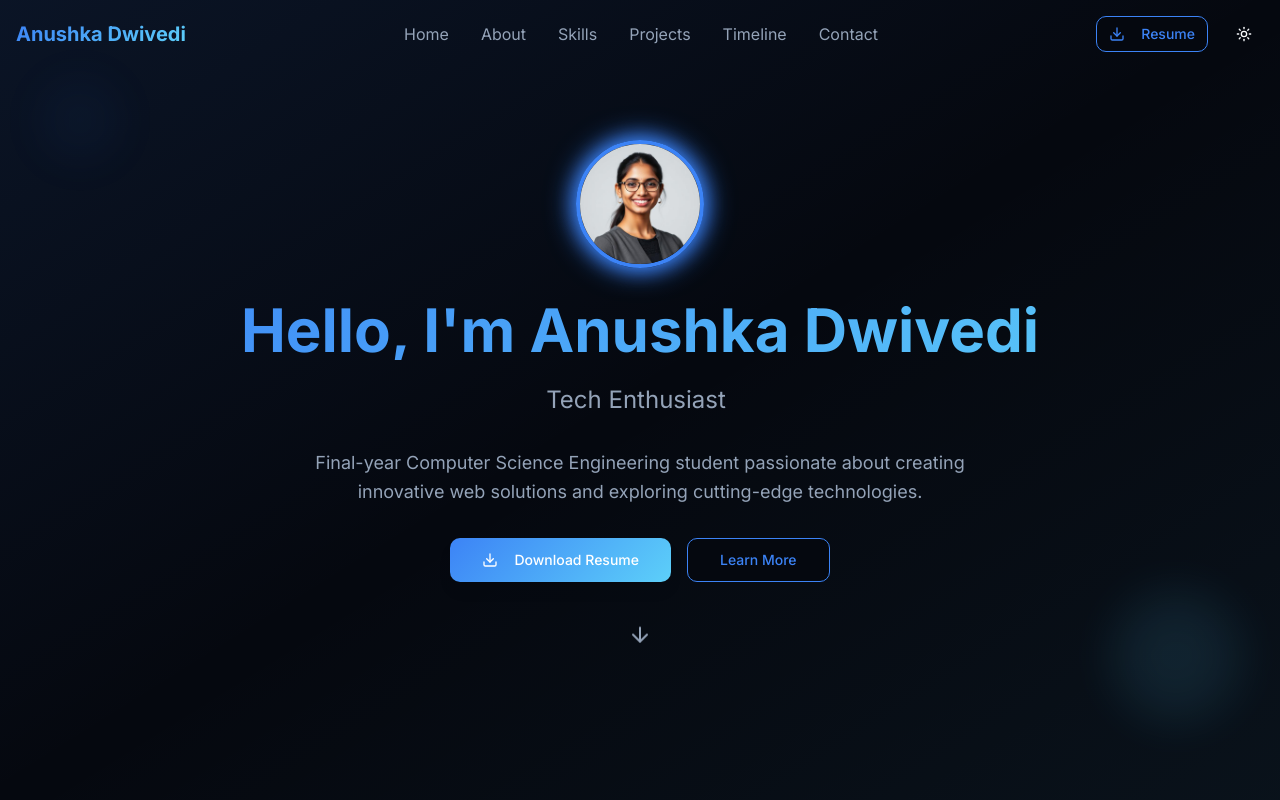
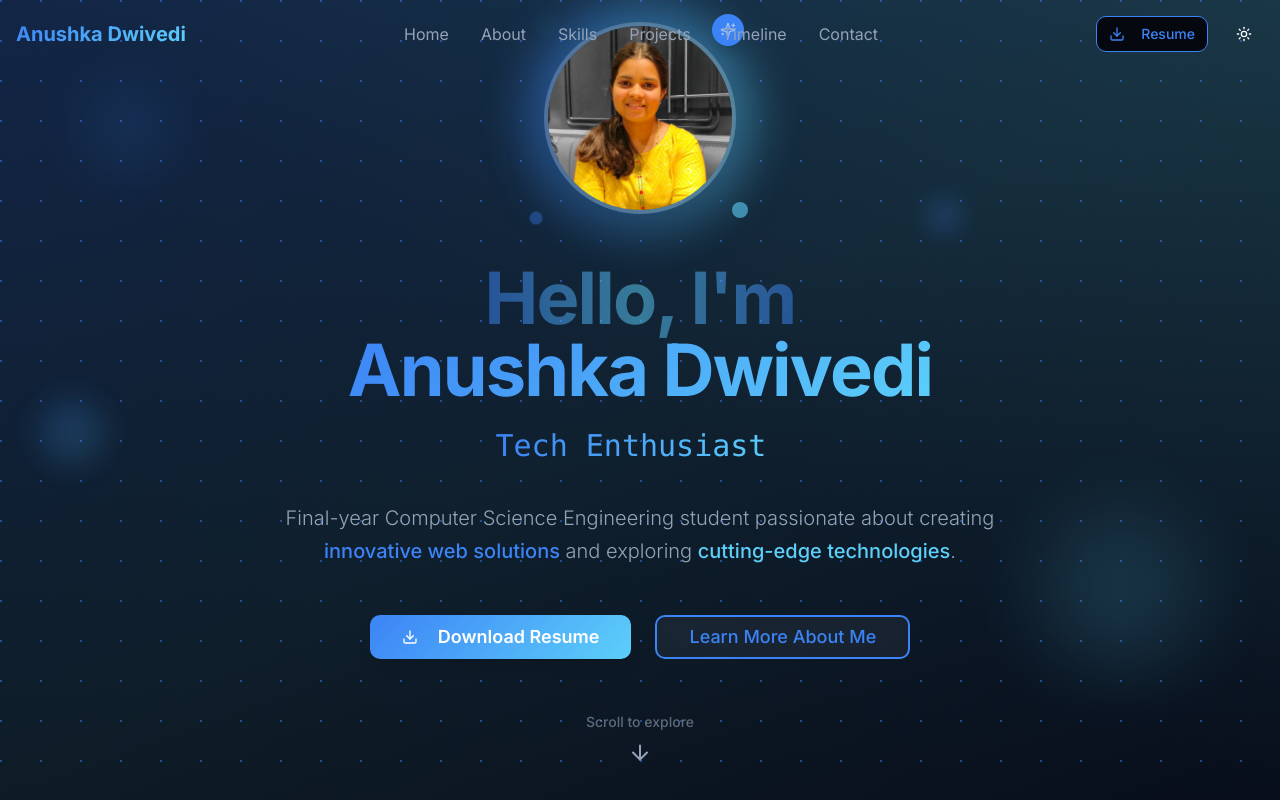
Before and after one commit to anushka-dwivedi/anushkaportfolio, a React (Vite) app: page / in a window 1280 px wide. Shown: the top 800 px of the page. Built offline with nearby package versions, Linux system fonts and the light colour scheme.

Commit message:
Refactor: Enhance hero section UI
Adjust hero section for a modern UI and center the profile photo.

```diff
--- a/src/components/hero-section.tsx
+++ b/src/components/hero-section.tsx
@@ -1,7 +1,6 @@
 import { useState, useEffect } from "react";
 import { Button } from "@/components/ui/button";
-import { Download, ArrowDown } from "lucide-react";
-import profilePhoto from "@/assets/profile-photo.jpg";
+import { Download, ArrowDown, Sparkles } from "lucide-react";
 
 const HeroSection = () => {
   const [displayText, setDisplayText] = useState("");
@@ -57,47 +56,77 @@ const HeroSection = () => {
 
   return (
     <section id="home" className="min-h-screen flex items-center justify-center relative overflow-hidden">
-      {/* Background gradient */}
-      <div className="absolute inset-0 bg-gradient-to-br from-portfolio-accent/10 via-transparent to-portfolio-accent-light/5"></div>
+      {/* Enhanced background with multiple gradients */}
+      <div className="absolute inset-0 bg-gradient-to-br from-portfolio-accent/20 via-portfolio-accent-light/10 to-transparent"></div>
+      <div className="absolute inset-0 bg-gradient-to-tr from-transparent via-portfolio-accent/5 to-portfolio-accent-light/15"></div>
+
+      {/* Animated grid background */}
+      <div className="absolute inset-0 opacity-20 bg-[radial-gradient(circle_at_1px_1px,_hsl(var(--portfolio-accent))_1px,_transparent_0)] [background-size:40px_40px] animate-pulse"></div>
 
       <div className="container mx-auto px-4 text-center relative z-10">
         <div className="animate-fade-up">
-          {/* Profile Image */}
-          <div className="mb-8 flex justify-center">
-            <div className="relative">
-              <img
-                src={profilePhoto}
-                alt="Anushka Dwivedi"
-                className="w-32 h-32 rounded-full object-cover border-4 border-portfolio-accent shadow-2xl animate-pulse-glow"
-              />
-              <div className="absolute inset-0 rounded-full bg-portfolio-accent/20 animate-ping"></div>
+          {/* Enhanced Profile Image Section */}
+          <div className="mb-12 flex justify-center">
+            <div className="relative group">
+              {/* Outer glow ring */}
+              <div className="absolute -inset-4 bg-gradient-to-r from-portfolio-accent to-portfolio-accent-light rounded-full blur-xl opacity-60 group-hover:opacity-80 animate-pulse"></div>
+
+              {/* Main image container */}
+              <div className="relative">
+                <img
+                  src="/lovable-uploads/1c90c6c9-9fa9-44b5-9432-f055696d20f1.png"
+                  alt="Anushka Dwivedi - Software Engineering Student"
+                  className="w-40 h-40 md:w-48 md:h-48 rounded-full object-cover border-4 border-white/20 shadow-2xl transition-all duration-500 group-hover:scale-105"
+                />
+
+                {/* Decorative elements */}
+                <div className="absolute -top-2 -right-2 w-8 h-8 bg-portfolio-accent rounded-full flex items-center justify-center shadow-lg">
+                  <Sparkles className="w-4 h-4 text-white animate-pulse" />
+                </div>
+
+                {/* Floating particles */}
+                <div className="absolute -top-1 -left-1 w-3 h-3 bg-portfolio-accent-light rounded-full animate-ping delay-300"></div>
+                <div className="absolute -bottom-2 -left-3 w-2 h-2 bg-portfolio-accent rounded-full animate-ping delay-700"></div>
+                <div className="absolute -bottom-1 -right-3 w-4 h-4 bg-portfolio-accent-light/60 rounded-full animate-pulse delay-1000"></div>
+              </div>
             </div>
           </div>
 
-          {/* Main heading */}
-          <h1 className="text-4xl md:text-6xl font-bold mb-6 portfolio-gradient bg-clip-text text-transparent">
-            Hello, I'm Anushka Dwivedi
-          </h1>
+          {/* Enhanced Main heading */}
+          <div className="space-y-4 mb-8">
+            <h1 className="text-5xl md:text-7xl font-extrabold tracking-tight">
+              <span className="bg-gradient-to-r from-portfolio-accent via-portfolio-accent-light to-portfolio-accent bg-clip-text text-transparent animate-pulse">
+                Hello, I'm
+              </span>
+              <br />
+              <span className="portfolio-gradient bg-clip-text text-transparent">
+                Anushka Dwivedi
+              </span>
+            </h1>
 
-          {/* Typing animation */}
-          <div className="text-xl md:text-2xl text-portfolio-text-muted mb-8 h-8">
-            <span className="typing-cursor">{displayText}</span>
+            {/* Enhanced Typing animation */}
+            <div className="text-2xl md:text-3xl font-medium text-portfolio-text-muted mb-8 h-12 flex items-center justify-center">
+              <span className="typing-cursor font-mono bg-gradient-to-r from-portfolio-accent to-portfolio-accent-light bg-clip-text text-transparent">
+                {displayText}
+              </span>
+            </div>
           </div>
 
-          {/* Brief description */}
-          <p className="text-lg text-portfolio-text-muted max-w-2xl mx-auto mb-8 leading-relaxed">
+          {/* Enhanced description */}
+          <p className="text-xl text-portfolio-text-muted max-w-3xl mx-auto mb-12 leading-relaxed font-light">
             Final-year Computer Science Engineering student passionate about creating
-            innovative web solutions and exploring cutting-edge technologies.
+            <span className="text-portfolio-accent font-medium"> innovative web solutions</span> and
+            exploring <span className="text-portfolio-accent-light font-medium">cutting-edge technologies</span>.
           </p>
 
-          {/* Action buttons */}
-          <div className="flex flex-col sm:flex-row gap-4 justify-center items-center mb-12">
+          {/* Enhanced Action buttons */}
+          <div className="flex flex-col sm:flex-row gap-6 justify-center items-center mb-16">
             <Button
               onClick={handleDownloadResume}
               size="lg"
-              className="portfolio-gradient hover:opacity-90 transition-opacity shadow-lg hover:shadow-xl"
+              className="portfolio-gradient hover:opacity-90 transition-all duration-300 shadow-lg hover:shadow-xl transform hover:scale-105 px-8 py-4 text-lg font-semibold"
             >
-              <Download className="w-5 h-5 mr-2" />
+              <Download className="w-5 h-5 mr-3" />
               Download Resume
             </Button>
 
@@ -105,27 +134,32 @@ const HeroSection = () => {
               onClick={scrollToAbout}
               variant="outline"
               size="lg"
-              className="border-portfolio-accent text-portfolio-accent hover:bg-portfolio-accent hover:text-white"
+              className="border-2 border-portfolio-accent text-portfolio-accent hover:bg-portfolio-accent hover:text-white transition-all duration-300 px-8 py-4 text-lg font-medium backdrop-blur-sm bg-white/5"
             >
-              Learn More
+              Learn More About Me
             </Button>
           </div>
 
-          {/* Scroll indicator */}
+          {/* Enhanced Scroll indicator */}
           <div className="animate-bounce">
             <button
               onClick={scrollToAbout}
-              className="text-portfolio-text-muted hover:text-portfolio-accent transition-colors"
+              className="text-portfolio-text-muted hover:text-portfolio-accent transition-all duration-300 group"
             >
-              <ArrowDown className="w-6 h-6 mx-auto" />
+              <div className="flex flex-col items-center space-y-2">
+                <span className="text-sm font-medium opacity-60 group-hover:opacity-100">Scroll to explore</span>
+                <ArrowDown className="w-6 h-6 group-hover:translate-y-1 transition-transform" />
+              </div>
             </button>
           </div>
         </div>
       </div>
 
-      {/* Floating elements */}
-      <div className="absolute top-20 left-10 w-20 h-20 bg-portfolio-accent/10 rounded-full blur-xl animate-pulse"></div>
-      <div className="absolute bottom-20 right-10 w-32 h-32 bg-portfolio-accent-light/10 rounded-full blur-xl animate-pulse delay-1000"></div>
+      {/* Enhanced floating elements */}
+      <div className="absolute top-20 left-20 w-24 h-24 bg-portfolio-accent/20 rounded-full blur-xl animate-pulse"></div>
+      <div className="absolute bottom-32 right-20 w-40 h-40 bg-portfolio-accent-light/15 rounded-full blur-2xl animate-pulse delay-1000"></div>
+      <div className="absolute top-1/2 left-10 w-16 h-16 bg-gradient-to-br from-portfolio-accent/30 to-portfolio-accent-light/20 rounded-full blur-lg animate-pulse delay-500"></div>
+      <div className="absolute top-1/4 right-1/4 w-8 h-8 bg-portfolio-accent/40 rounded-full blur-md animate-pulse delay-300"></div>
     </section>
   );
 };
```
Also changed, not shown: public/lovable-uploads/1c90c6c9-9fa9-44b5-9432-f055696d20f1.png (added).
